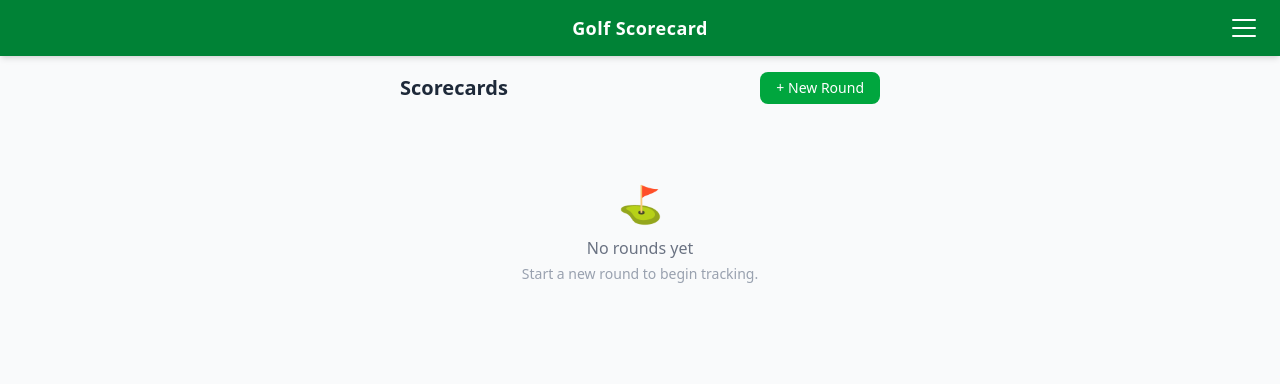
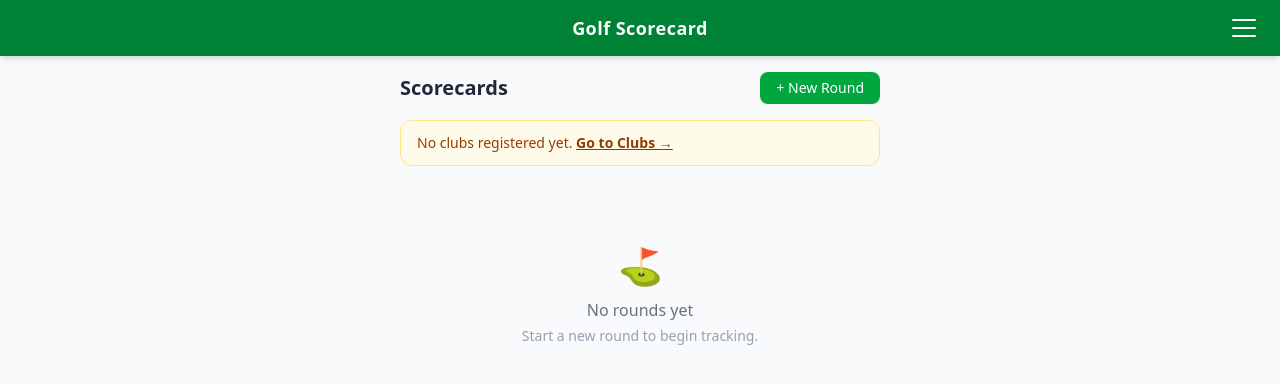
Before and after one commit to callebokedal/scorecard, a React (Vite) app: page /#/scorecards in a window 1280 px wide. Shown: the top 384 px of the page. Built offline with nearby package versions, Linux system fonts and the light colour scheme.

Commit message:
Handle case of no clubs

```diff
--- a/src/i18n.js
+++ b/src/i18n.js
@@ -99,6 +99,8 @@ const resources = {
         completed: 'Completed',
         done: 'Done',
         holesEntered: '{{entered}}/{{total}} holes entered',
+        noClubs: 'No clubs registered yet.',
+        goToClubs: 'Go to Clubs →',
         confirmDelete: 'Delete scorecard "{{name}}"?',
         continueBtn: 'Continue',
         viewBtn: 'View',
@@ -283,6 +285,8 @@ const resources = {
         completed: 'Avslutade',
         done: 'Klar',
         holesEntered: '{{entered}}/{{total}} hål registrerade',
+        noClubs: 'Inga klubbar registrerade ännu.',
+        goToClubs: 'Gå till Klubbar →',
         confirmDelete: 'Ta bort scorekortet "{{name}}"?',
         continueBtn: 'Fortsätt',
         viewBtn: 'Visa',
--- a/src/pages/ScorecardsPage.jsx
+++ b/src/pages/ScorecardsPage.jsx
@@ -2,6 +2,7 @@ import { useState } from 'react';
 import { useNavigate } from 'react-router-dom';
 import { useTranslation } from 'react-i18next';
 import { useScorecardsStore } from '../store/scorecards.store';
+import { useClubsStore } from '../store/clubs.store';
 import { ScorecardFormModal } from '../features/scorecards/ScorecardFormModal';
 import { formatDate } from '../utils/scorecard.utils';
 import { exportJSON } from '../services/importExport.service';
@@ -10,6 +11,7 @@ export default function ScorecardsPage() {
   const { t } = useTranslation();
   const scorecards = useScorecardsStore((s) => s.scorecards);
   const removeScorecard = useScorecardsStore((s) => s.removeScorecard);
+  const clubs = useClubsStore((s) => s.clubs);
   const navigate = useNavigate();
 
   const [showCreate, setShowCreate] = useState(false);
@@ -44,6 +46,18 @@ export default function ScorecardsPage() {
           {t('scorecards.newRound')}
         </button>
       </div>
+
+      {clubs.length === 0 && (
+        <div className="mb-4 px-4 py-3 rounded-xl bg-amber-50 border border-amber-200 text-sm text-amber-800">
+          {t('scorecards.noClubs')}{' '}
+          <button
+            onClick={() => navigate('/clubs')}
+            className="font-semibold underline hover:text-amber-900"
+          >
+            {t('scorecards.goToClubs')}
+          </button>
+        </div>
+      )}
 
       {scorecards.length === 0 ? (
         <div className="text-center mt-20">
```
